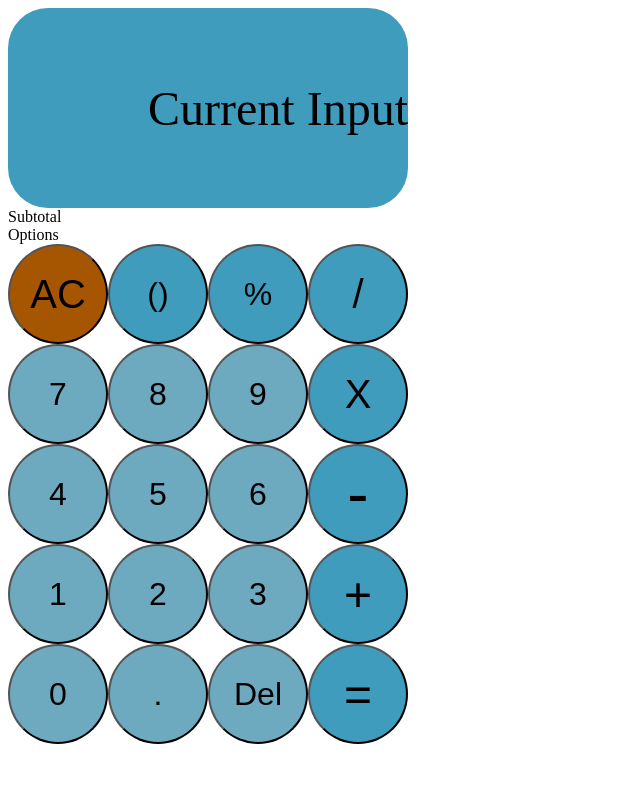
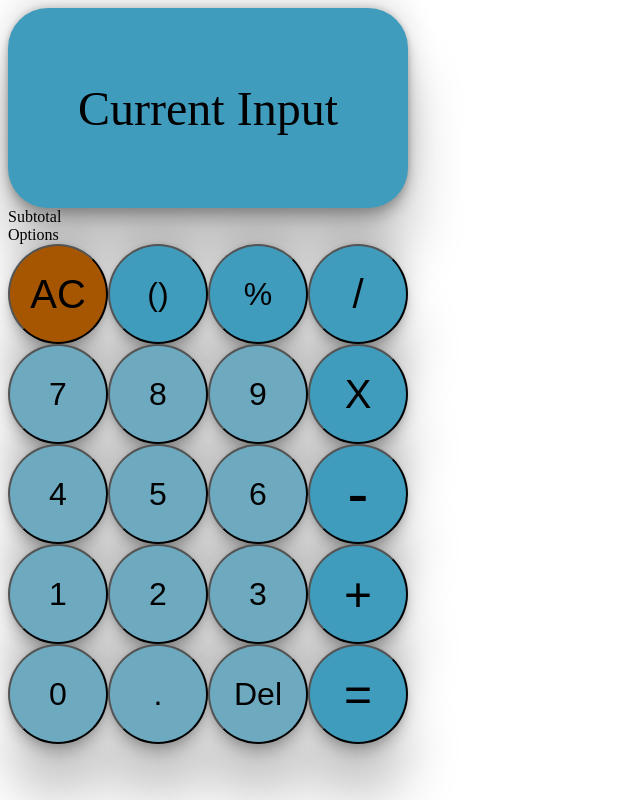
Before and after one commit to CSchechtman/calculator-project, a plain HTML site: page Calculator-v2/index.html in a window 1280 px wide. Shown: the whole page, without its empty margins (0-640 px from the left). Drawn offline with Linux system fonts and the light colour scheme.

Commit message:
Box shadows for current input and buttons, z-index offset to avoid overlap

```diff
--- a/Calculator-v2/script.js
+++ b/Calculator-v2/script.js
@@ -147,5 +147,5 @@ const percentage = (num1, num2) => {
 // Tip calculator
 // Dark theme -- button in options, class for dark theme with toggle button, transition to dark theme, remove dark class transition back
 // Hover button css animation
-// options animation
+// options animation - mouse enter from eric
 // box shadow on the calc and buttons
--- a/Calculator-v2/style.css
+++ b/Calculator-v2/style.css
@@ -2,6 +2,8 @@
     display: flex;
     flex-wrap: wrap;
     flex-direction: column;
+    width: 400px;
+
 }
 
 .currentInput {
@@ -12,8 +14,9 @@
     background-color: #409cbd;
     border-radius: 40px;
     font-size: 3em;
-    justify-content: right;
+    justify-content: center;
     align-content: space-around;
+    box-shadow: rgba(0, 0, 0, 0.25) 0px 54px 55px, rgba(0, 0, 0, 0.12) 0px -12px 30px, rgba(0, 0, 0, 0.12) 0px 4px 6px, rgba(0, 0, 0, 0.17) 0px 12px 13px, rgba(0, 0, 0, 0.09) 0px -3px 5px;
 }
 
 .buttonBox {
@@ -29,7 +32,19 @@ button {
     height: 100px;
     border-radius: 50%;
     font-size: 2em;
+    position: relative;
 }
+
+button:before {
+    position: absolute;
+    border-radius: 50%;
+    content: "";
+    top: 0;
+    bottom: 0;
+    left: 0;
+    right: 0;
+    z-index: -1;
+    box-shadow: rgba(0, 0, 0, 0.25) 0px 54px 55px, rgba(0, 0, 0, 0.12) 0px -12px 30px, rgba(0, 0, 0, 0.12) 0px 4px 6px, rgba(0, 0, 0, 0.17) 0px 12px 13px, rgba(0, 0, 0, 0.09) 0px -3px 5px;}
 
 .number {
     background-color: #6daac0;
```
